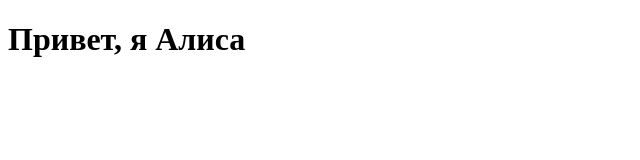
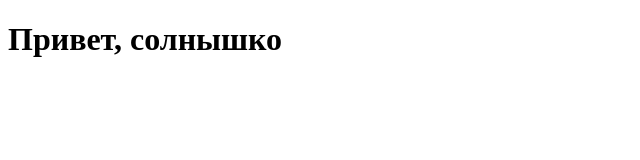
Before and after one commit to kolpakovaalisa/alisa, a plain HTML site: page index.html in a window 1280 px wide. Shown: the whole page, without its empty margins (0-640 px from the left). Drawn offline with Linux system fonts and the light colour scheme.

Commit message:
Изменили название

```diff
--- a/index.html
+++ b/index.html
@@ -5,6 +5,6 @@
     <title>Document</title>
 </head>
 <body>
- <h1>Привет, я Алиса</h1>
+ <h1>Привет, солнышко</h1>
 </body>
 </html>
```
